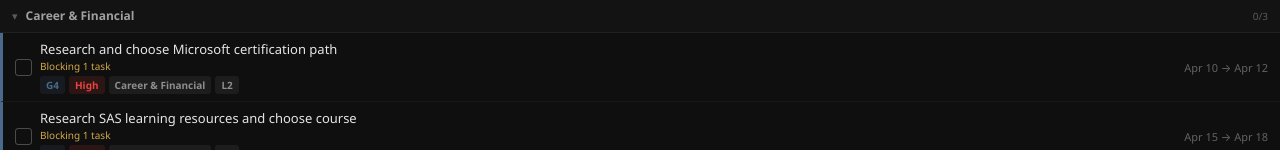
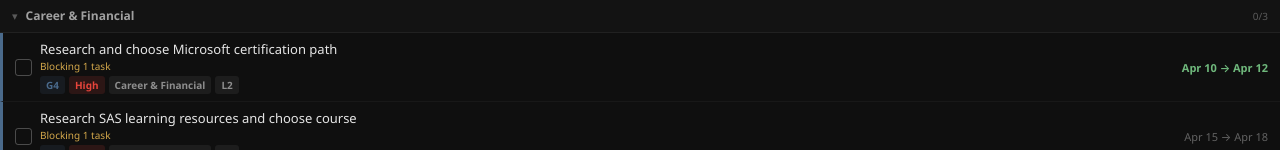
Before and after one commit to Lightbearer77/The-Forge, a React (Vite) app: page / in a window 1280 px wide. Shown: the part 635-785 px from the top of the page. Built offline with nearby package versions, Linux system fonts and the light colour scheme.

Commit message:
feat: due-today date highlighting (green) — TaskRow, Kanban, Timeline, Milestones, Week view

```diff
--- a/src/App.jsx
+++ b/src/App.jsx
@@ -5,9 +5,9 @@ import { SEED_TASKS, SEED_MILESTONES } from "./seed.js";
 import SovereigntyCalendar from './components/SovereigntyCalendar';
 
 // ═══════════════════════════════════════════
-// THE FORGE v6.1 — Merge Import · Milestones · Batch · Sync · Timeline
-// MPL Import · Dependencies · AI Panel · Recurring Tasks
-// Obsidian Export · Completion History
+// THE FORGE v6.2 — Due-today green · Merge Import · Milestones
+// Batch · Sync · Timeline · MPL Import · Dependencies · AI Panel
+// Recurring Tasks · Obsidian Export · Completion History
 // ═══════════════════════════════════════════
 
 // ─── Mobile Detection ───
@@ -23,6 +23,24 @@ const useIsMobile = () => {
 
 const uid = () => Date.now().toString(36) + Math.random().toString(36).slice(2, 7);
 const todayStr = () => new Date().toISOString().split("T")[0];
+
+// Date-status helper for due-date coloring.
+// Returns one of: "overdue" | "today" | "future" | "none"
+// Always treats completed tasks as "none" so completion styling wins.
+const dueStatus = (task) => {
+  if (!task || !task.due) return "none";
+  if (task.completed) return "none";
+  const today = todayStr();
+  if (task.due < today) return "overdue";
+  if (task.due === today) return "today";
+  return "future";
+};
+const DUE_COLORS = {
+  overdue: "#E8453C",
+  today:   "#6FB87C",
+  future:  "rgba(255,255,255,0.35)",
+  none:    "rgba(255,255,255,0.35)",
+};
 const fmtDate = (d) => d ? new Date(d + "T00:00:00").toLocaleDateString("en-US", { month: "short", day: "numeric" }) : "";
 const addDays = (d, n) => { const x = new Date(d + "T00:00:00"); x.setDate(x.getDate() + n); return x.toISOString().split("T")[0]; };
 
@@ -142,7 +160,6 @@ const UndoToast = ({ message, onUndo, onDismiss }) => {
 // ─── Task Row ───
 const TaskRow = ({ task, onToggle, onSelect, selected, childCount, childDone, blocked, blockerNames, allTasks, batchMode, batchSelected, onBatchToggle }) => {
   const g = GOALS[task.goal];
-  const overdue = !task.completed && task.due && new Date(task.due + "T23:59:59") < new Date();
   const hasRange = task.start && task.due && task.start !== task.due;
   const blocking = getBlocking(task.id, allTasks);
 
@@ -199,7 +216,7 @@ const TaskRow = ({ task, onToggle, onSelect, selected, childCount, childDone, bl
           {task.level && <Pill>L{task.level}</Pill>}
         </div>
       </div>
-      <div style={{ fontSize: 11, color: overdue ? "#E8453C" : "rgba(255,255,255,0.35)", whiteSpace: "nowrap", textAlign: "right" }}>
+      <div style={{ fontSize: 11, color: DUE_COLORS[dueStatus(task)], fontWeight: dueStatus(task) === "today" ? 600 : 400, whiteSpace: "nowrap", textAlign: "right" }}>
         {hasRange ? `${fmtDate(task.start)} → ${fmtDate(task.due)}` : fmtDate(task.due)}
       </div>
     </div>
@@ -507,7 +524,13 @@ const KanbanCol = ({ status, tasks, allTasks, onDrop, onToggle, onSelect, select
             <div style={{ display: "flex", gap: 4, flexWrap: "wrap" }}>
               <Pill bg={`${g?.color}22`} color={g?.color}>{task.goal}</Pill>
               <Pill bg={`${PRIORITIES[task.priority]}22`} color={PRIORITIES[task.priority]}>{task.priority}</Pill>
-              {task.due && <Pill>{fmtDate(task.due)}</Pill>}
+              {task.due && (() => {
+                const ds = dueStatus(task);
+                return <Pill
+                  bg={ds === "overdue" ? "rgba(232,69,60,0.15)" : ds === "today" ? "rgba(111,184,124,0.15)" : undefined}
+                  color={ds === "overdue" ? "#E8453C" : ds === "today" ? "#6FB87C" : undefined}
+                >{fmtDate(task.due)}</Pill>;
+              })()}
             </div>
           </div>
         );
@@ -531,7 +554,7 @@ const WeekFocusView = ({ tasks, allTasks, onToggle, onSelect, selectedId, isMobi
 
   const sections = [
     { key: "overdue", title: "⚠️ OVERDUE", tasks: overdue, color: "#E8453C", bg: "rgba(232,69,60,0.06)", border: "rgba(232,69,60,0.15)" },
-    { key: "today", title: "📌 TODAY", tasks: todayTasks, color: "#C9A84C", bg: "rgba(201,168,76,0.06)", border: "rgba(201,168,76,0.15)" },
+    { key: "today", title: "📌 TODAY", tasks: todayTasks, color: "#6FB87C", bg: "rgba(111,184,124,0.06)", border: "rgba(111,184,124,0.18)" },
     { key: "tomorrow", title: "→ TOMORROW", tasks: tomorrowTasks, color: "#D4A84B", bg: "transparent", border: "rgba(255,255,255,0.06)" },
     { key: "week", title: "THIS WEEK", tasks: restOfWeek, color: "rgba(255,255,255,0.5)", bg: "transparent", border: "rgba(255,255,255,0.06)" },
   ];
@@ -931,15 +954,15 @@ const TimelineView = ({ tasks, onSelect, selectedId, isMobile }) => {
             const left = Math.max(0, dayToX(task.start));
             const right = Math.min(100, dayToX(task.due));
             const width = Math.max(1.5, right - left);
-            const overdue = !task.completed && task.due < today;
+            const ds = dueStatus(task);
             return (
               <div key={task.id} onClick={() => onSelect(task.id)} style={{
                 position: "relative", height: 22, marginBottom: 3, cursor: "pointer",
               }}>
                 <div style={{
                   position: "absolute", left: `${left}%`, width: `${width}%`, top: 2, height: 18,
-                  background: task.completed ? "rgba(91,138,114,0.3)" : overdue ? "rgba(232,69,60,0.3)" : `${GOALS[goal]?.color}33`,
-                  border: `1px solid ${task.completed ? "rgba(91,138,114,0.5)" : overdue ? "rgba(232,69,60,0.5)" : GOALS[goal]?.color + "66"}`,
+                  background: task.completed ? "rgba(91,138,114,0.3)" : ds === "overdue" ? "rgba(232,69,60,0.3)" : ds === "today" ? "rgba(111,184,124,0.3)" : `${GOALS[goal]?.color}33`,
+                  border: `1px solid ${task.completed ? "rgba(91,138,114,0.5)" : ds === "overdue" ? "rgba(232,69,60,0.5)" : ds === "today" ? "rgba(111,184,124,0.6)" : GOALS[goal]?.color + "66"}`,
                   borderRadius: 3, display: "flex", alignItems: "center", paddingLeft: 4, overflow: "hidden",
                   outline: selectedId === task.id ? "2px solid rgba(201,168,76,0.5)" : "none",
                   opacity: task.completed ? 0.5 : 1,
@@ -1393,7 +1416,13 @@ const MilestoneRow = ({ milestone, allTasks, onToggle, onSelect, selectedId, isM
   const manualDone = milestone.completed;
   const goalColor = GOALS[milestone.goal]?.color || "#888";
   const goalIcon = GOALS[milestone.goal]?.icon || "•";
-  const dueLate = milestone.due && new Date(milestone.due + "T23:59:59") < new Date() && !manualDone;
+  // Tri-state due color, only when the milestone isn't already done
+  const today = todayStr();
+  const msState = manualDone || pct === 100 ? "done"
+    : !milestone.due ? "none"
+    : milestone.due < today ? "overdue"
+    : milestone.due === today ? "today"
+    : "future";
   const fullyDone = pct === 100;
 
   return (
@@ -1417,7 +1446,10 @@ const MilestoneRow = ({ milestone, allTasks, onToggle, onSelect, selectedId, isM
           <div style={{ display: "flex", gap: 6, marginTop: 6, alignItems: "center", flexWrap: "wrap" }}>
             <Pill bg={`${goalColor}22`} color={goalColor}>{goalIcon} {milestone.goal}</Pill>
             {milestone.msTag && <Pill>{milestone.msTag}{milestone.msWeek ? ` · ${milestone.msWeek}` : ""}</Pill>}
-            {milestone.due && <Pill bg={dueLate ? "rgba(232,69,60,0.15)" : undefined} color={dueLate ? "#E8453C" : undefined}>📅 {fmtDate(milestone.due)}</Pill>}
+            {milestone.due && <Pill
+              bg={msState === "overdue" ? "rgba(232,69,60,0.15)" : msState === "today" ? "rgba(111,184,124,0.15)" : undefined}
+              color={msState === "overdue" ? "#E8453C" : msState === "today" ? "#6FB87C" : undefined}
+            >📅 {fmtDate(milestone.due)}</Pill>}
             {linked.length > 0 && <Pill bg="rgba(201,168,76,0.1)" color="#C9A84C">{linkedDone}/{linked.length} tasks</Pill>}
             {linked.length === 0 && <Pill bg="rgba(75,75,75,0.3)" color="rgba(255,255,255,0.4)">manual</Pill>}
           </div>
@@ -1527,14 +1559,18 @@ const MilestonesCard = ({ milestones, allTasks, isMobile, onSelect }) => {
       ) : display.slice(0, 6).map(ms => {
         const { pct, linked, linkedDone } = computeMilestonePct(ms, allTasks);
         const goalColor = GOALS[ms.goal]?.color || "#888";
-        const dueLate = ms.due && new Date(ms.due + "T23:59:59") < new Date();
+        const today = todayStr();
+        const cardState = !ms.due ? "none"
+          : ms.due < today ? "overdue"
+          : ms.due === today ? "today"
+          : "future";
         return (
           <div key={ms.id} onClick={() => onSelect && onSelect(ms.id)} style={{ marginBottom: 10, cursor: onSelect ? "pointer" : "default" }}>
             <div style={{ display: "flex", justifyContent: "space-between", fontSize: 11, marginBottom: 4, gap: 8, alignItems: "center" }}>
               <span style={{ color: "#e5e5e5", overflow: "hidden", textOverflow: "ellipsis", whiteSpace: "nowrap", flex: 1 }}>
                 <span style={{ color: goalColor, marginRight: 4 }}>{GOALS[ms.goal]?.icon}</span>{ms.name}
               </span>
-              <span style={{ color: dueLate ? "#E8453C" : "rgba(255,255,255,0.4)", flexShrink: 0, fontSize: 10, fontWeight: 600 }}>
+              <span style={{ color: cardState === "overdue" ? "#E8453C" : cardState === "today" ? "#6FB87C" : "rgba(255,255,255,0.4)", flexShrink: 0, fontSize: 10, fontWeight: 600 }}>
                 {linked.length > 0 ? `${linkedDone}/${linked.length}` : "—"} · {pct}%
               </span>
             </div>
```
